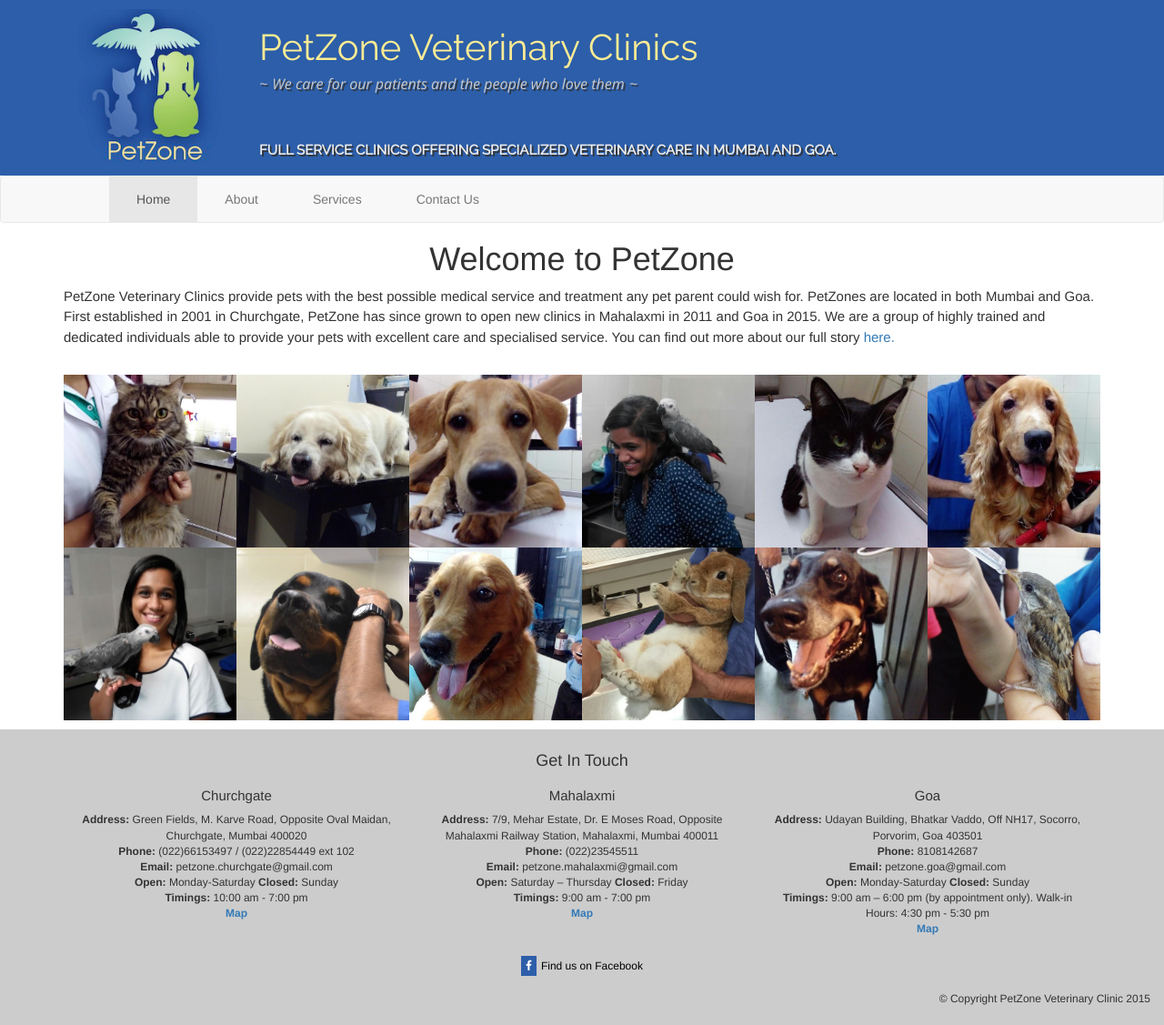
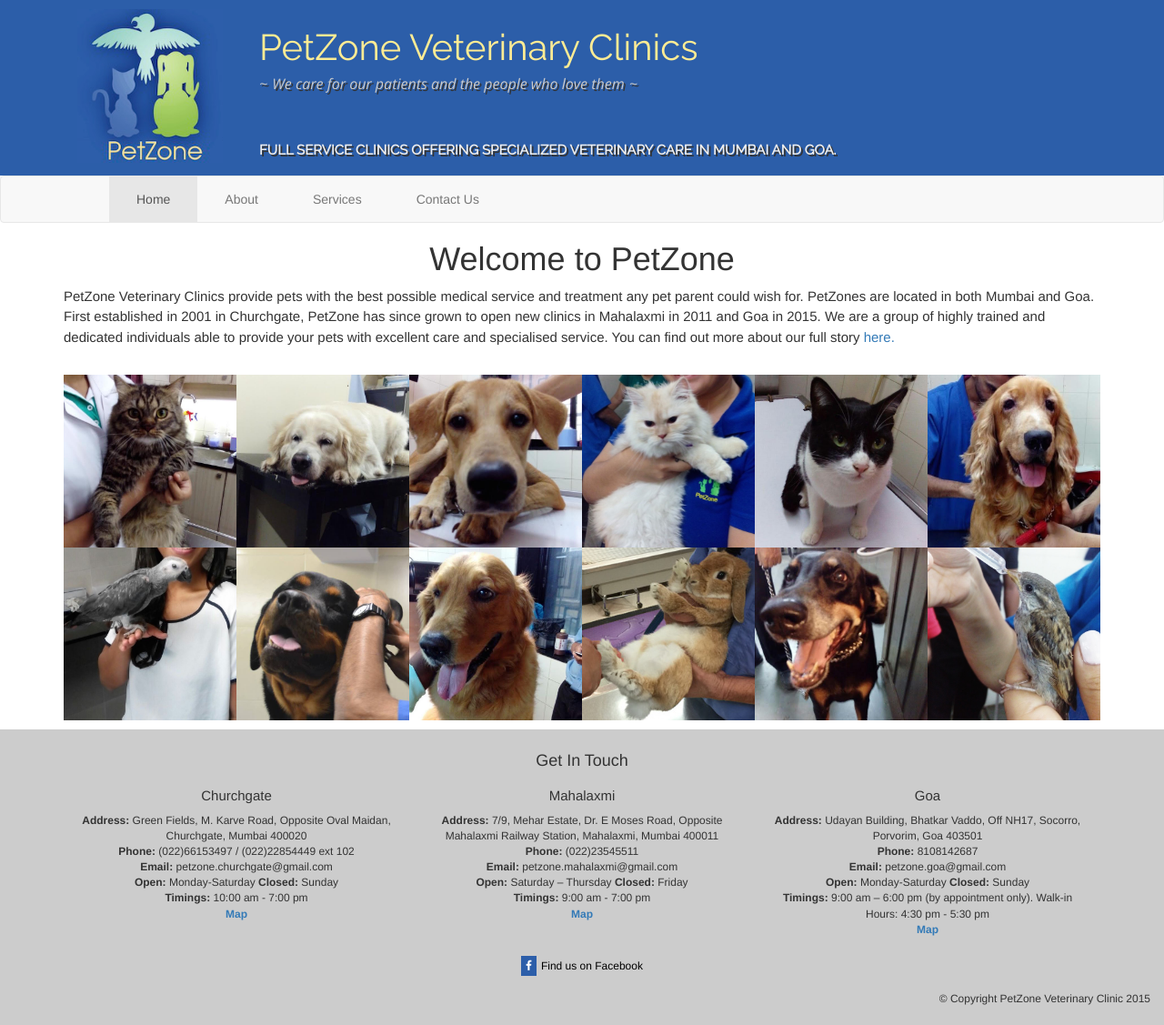
Before and after one commit to petzone-india/petzone-india.github.io, a Jekyll site: the page built from index.md, in a window 1280 px wide. Shown: the whole page at 91% size. Built offline with Jekyll 4.4.1, drawn with Linux system fonts in a browser that asks for light colours.

Commit message:
changes to homepage collage

```diff
--- a/_layouts/home.html
+++ b/_layouts/home.html
@@ -21,7 +21,7 @@
       <img src="/images/frontpage/4.jpeg" alt="animal" class="img-responsive" width="300" height="300"/>
     </div>
     <div class="col-xs-4 col-md-2">
-      <img src="/images/frontpage/24.jpg" alt="animal" class="img-responsive" width="300" height="300"/>
+      <img src="/images/frontpage/29.jpg" alt="animal" class="img-responsive" width="300" height="300"/>
     </div>
     <div class="col-xs-4 col-md-2">
       <img src="/images/frontpage/6.jpeg" alt="animal" class="img-responsive" width="300" height="300"/>
```
Also changed, not shown: images/frontpage/25.jpg, images/frontpage/29.jpg (added).
